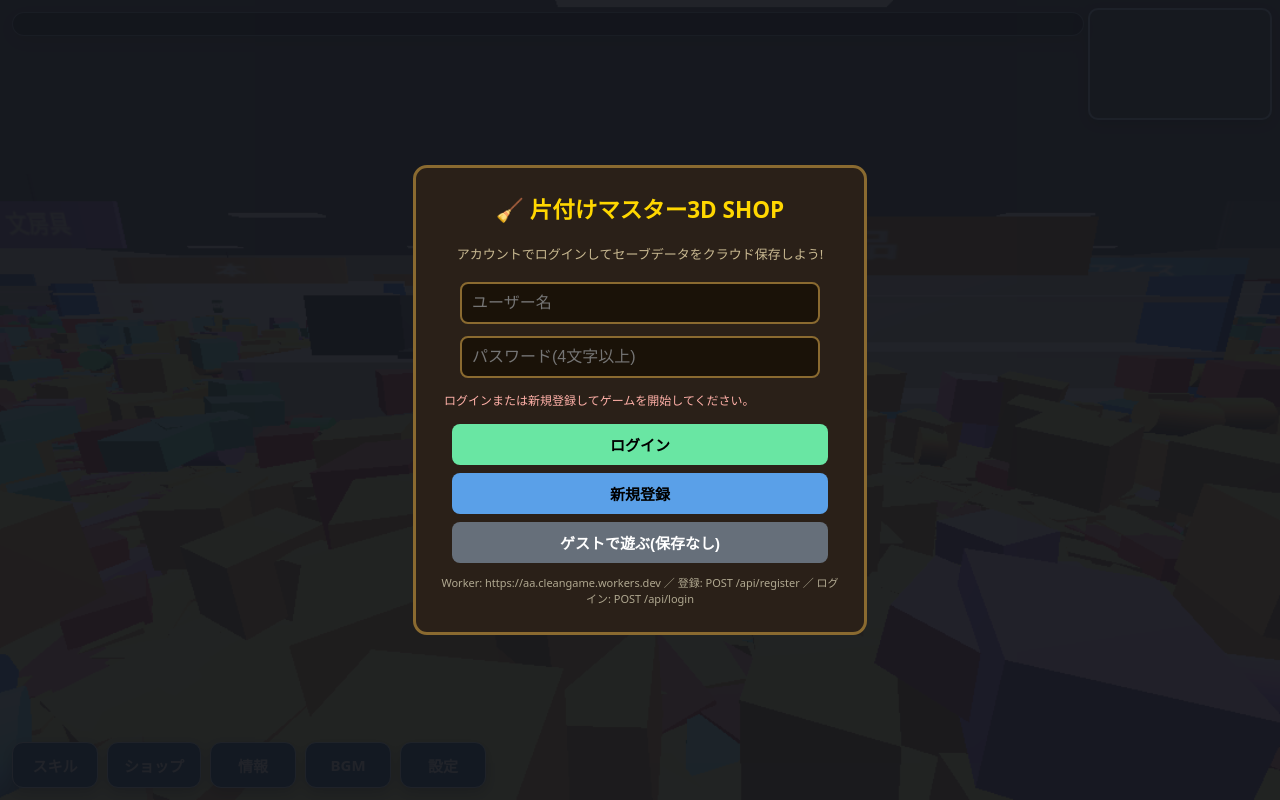
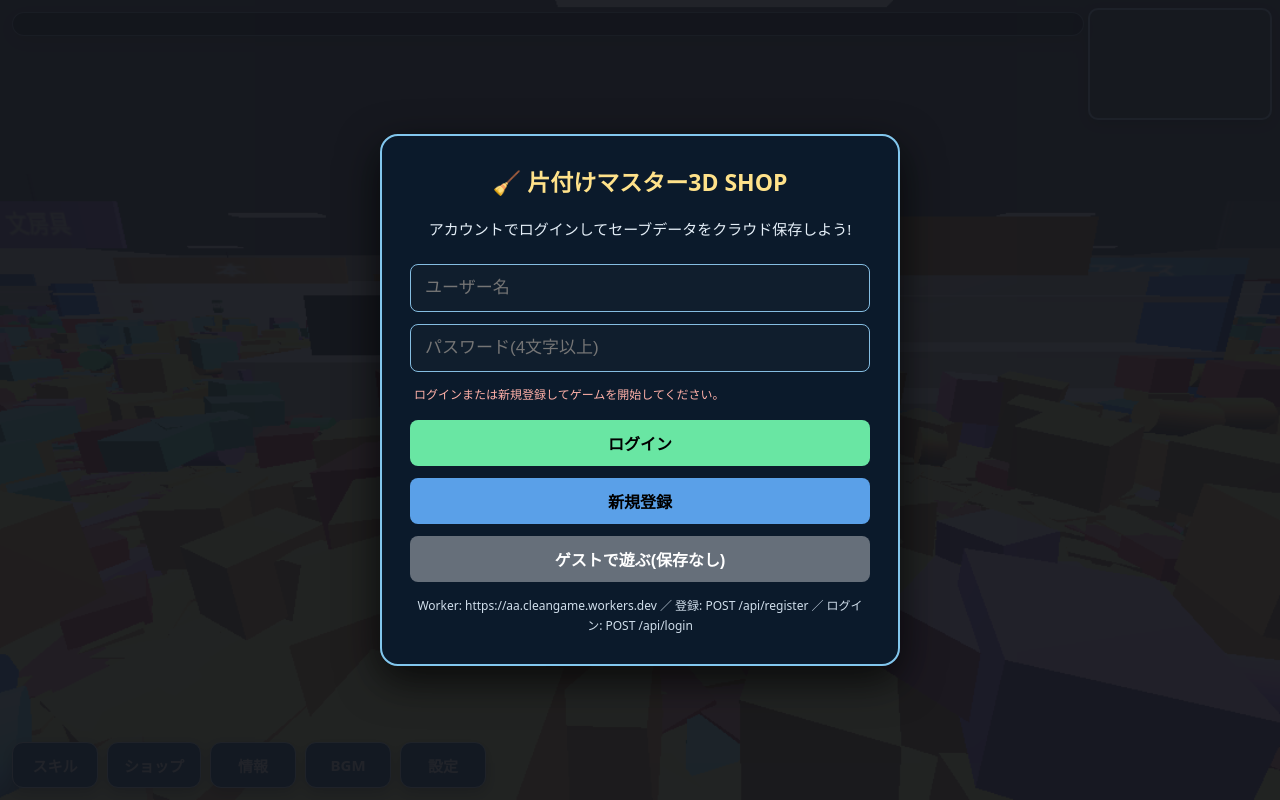
Before and after one commit to cosmosapr3-code/aa, a plain HTML site: page index.html in a window 1280 px wide. Drawn offline with Linux system fonts and the light colour scheme.

Commit message:
Increase login UI readability and touch target sizes

```diff
--- a/index.html
+++ b/index.html
@@ -161,6 +161,15 @@ html,body{margin:0;width:100%;height:100%;overflow:hidden;background:#14161c;fon
 .btnbar button:focus-visible,#panel button:focus-visible,#panelBody button:focus-visible{
  outline:3px solid #ffe28a;outline-offset:2px
 }
+#loginBox{
+ width:min(460px,92vw);padding:28px;background:rgba(12,27,43,.98);
+ border:2px solid #82c7ee;border-radius:18px;box-shadow:0 14px 42px #000b
+}
+#loginBox h2{font-size:23px;color:#ffe28a}
+#loginBox p{font-size:15px!important;line-height:1.7;color:#e4eef7!important}
+#loginBox input{width:100%;padding:13px 14px;font-size:17px;border:1px solid #85bde1;background:#101e2d}
+#loginBox button{width:100%;min-height:46px;margin:6px 0;font-size:16px}
+#loginBox .note{font-size:12px;line-height:1.65;color:#d0deeb}
 @media(max-width:700px){
  #hud{left:7px;top:7px;right:116px;max-width:calc(100vw - 132px);padding:7px 9px;font-size:12px;line-height:1.5}
  #hud span:last-child{font-size:11px!important}
```
